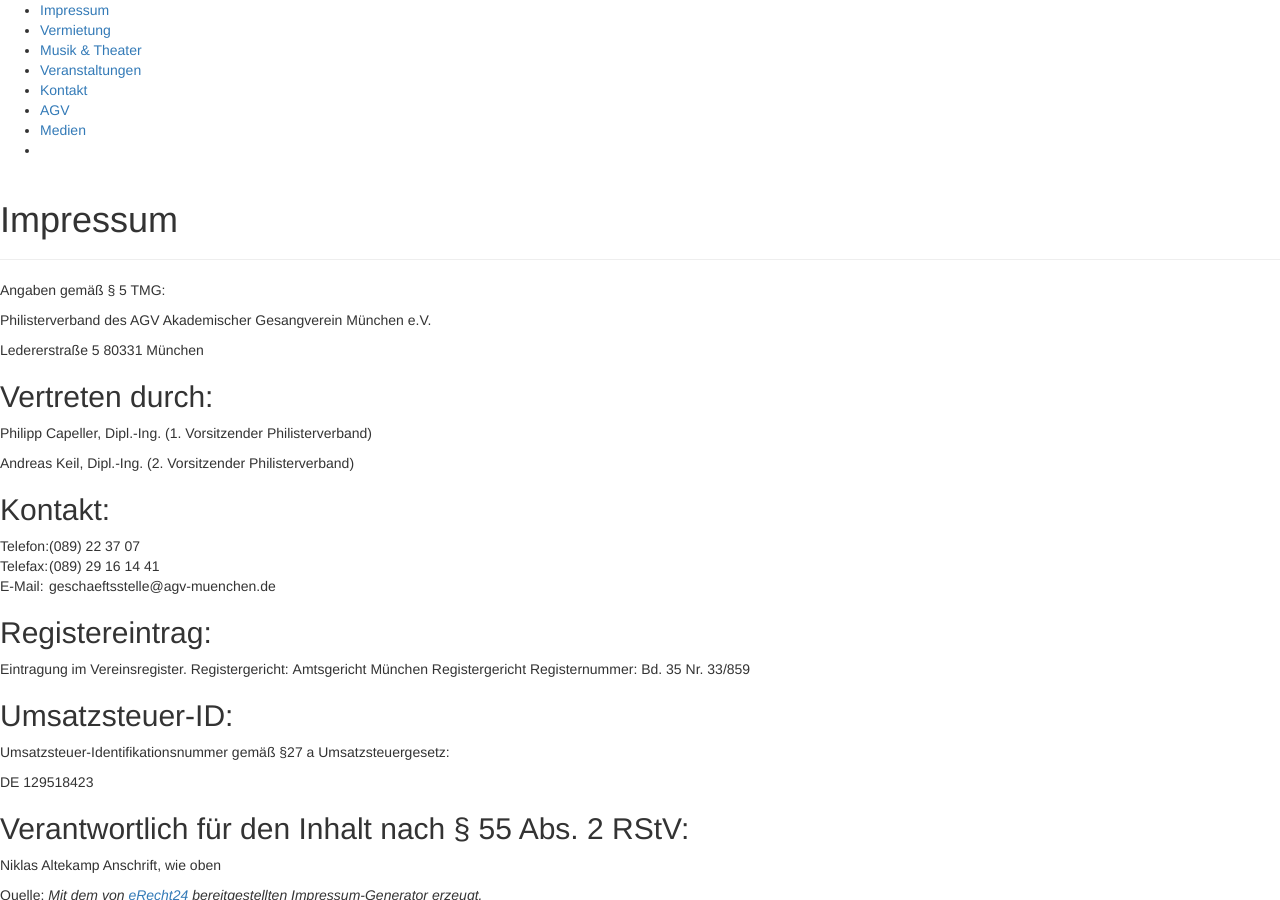
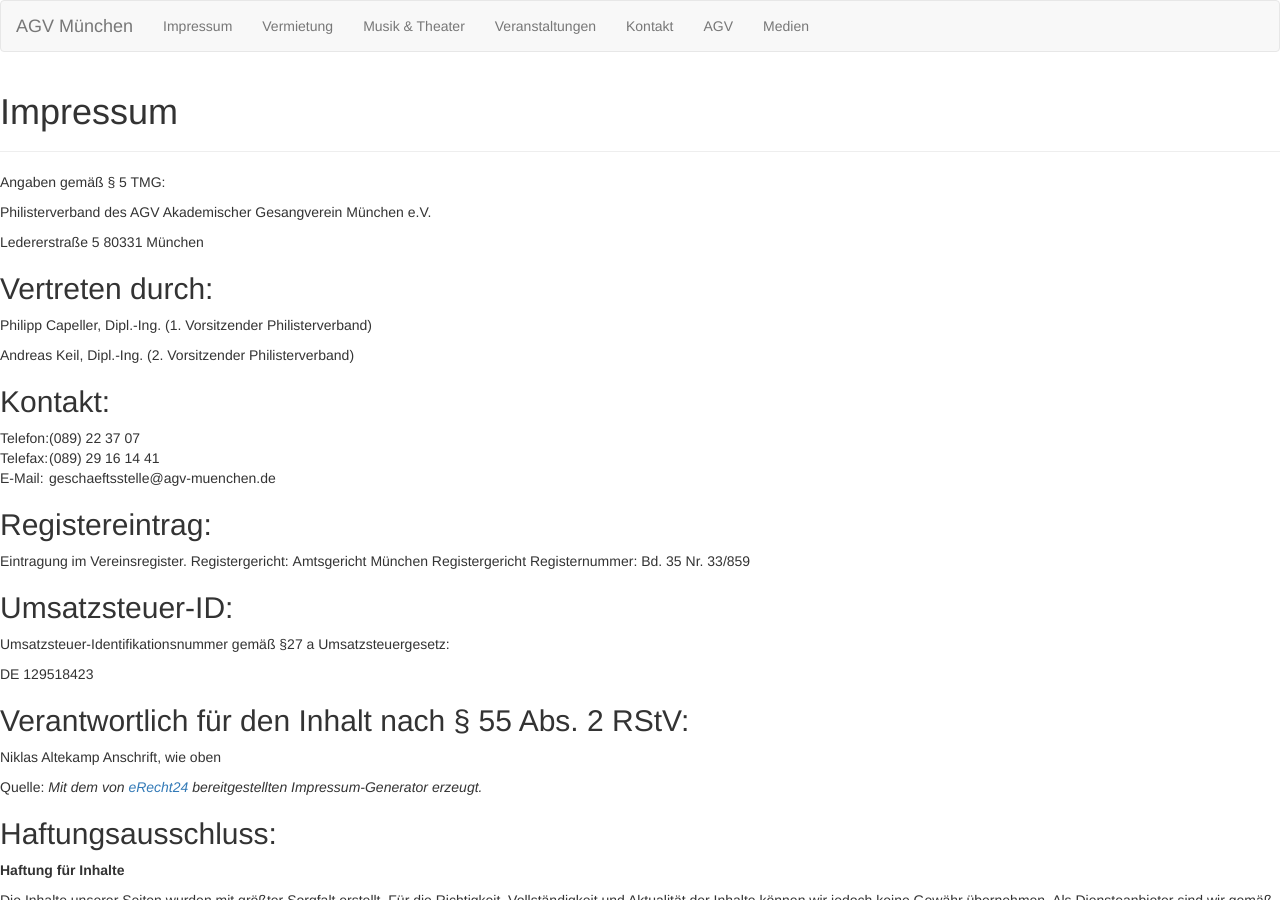
Before and after one commit to MyOldStuff/agvm.github.io, a Jekyll site: the page built from impressum.md, in a window 1280 px wide and 900 px high. Built offline with Jekyll 4.4.1, drawn with Linux system fonts in a browser that asks for light colours; nearby versions of some CDN libraries.

Commit message:
Use navbar for menu

```diff
--- a/_includes/menu.html
+++ b/_includes/menu.html
@@ -6,7 +6,22 @@
 {% assign rm = url_parts | last %}
 {% assign base_url = page.url | replace: rm %}
 
-<ul>
+<nav class="navbar navbar-default">
+  <div class="container-fluid">
+    <!-- Brand and toggle get grouped for better mobile display -->
+    <div class="navbar-header">
+      <button type="button" class="navbar-toggle collapsed" data-toggle="collapse" data-target="#bs-example-navbar-collapse-1" aria-expanded="false">
+        <span class="sr-only">Toggle navigation</span>
+        <span class="icon-bar"></span>
+        <span class="icon-bar"></span>
+        <span class="icon-bar"></span>
+      </button>
+      <a class="navbar-brand" href="/">AGV München</a>
+    </div>
+
+    <!-- Collect the nav links, forms, and other content for toggling -->
+    <div class="collapse navbar-collapse" id="bs-example-navbar-collapse-1">
+      <ul class="nav navbar-nav">
         {% for node in site.pages %}
           {% if node.url contains base_url %}
             {% assign node_url_parts = node.url | split: '/' %}
@@ -18,3 +33,6 @@
           {% endif %}
         {% endfor %}
       </ul>
+    </div>
+  </div>
+</nav>
```
Lines whose indentation alone changed are shown as unchanged.
